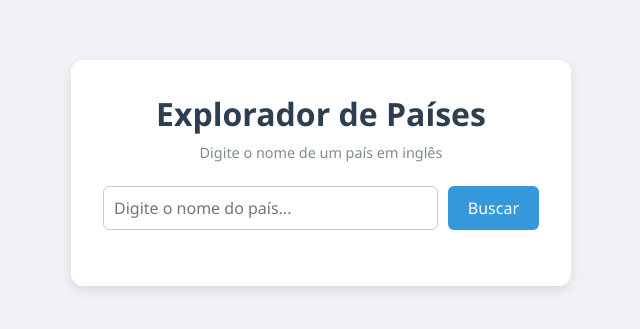
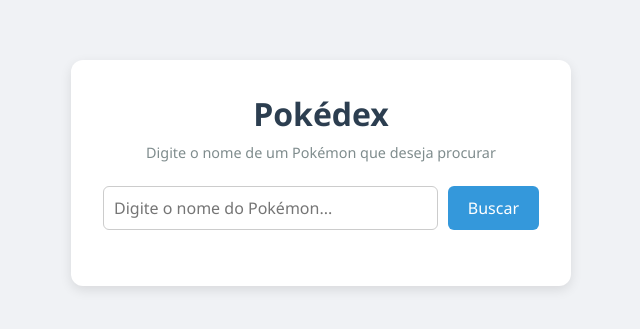
Before and after one commit to VictorMCoura/Bootcamp-2, a plain HTML site: page index.html in a window 1280 px wide. Shown: the part 227-556 px from the top of the page, without its empty margins (319-959 px from the left). Drawn offline with Linux system fonts and the light colour scheme.

Commit message:
Adicionando html

```diff
--- a/index.html
+++ b/index.html
@@ -3,21 +3,20 @@
 <head>
     <meta charset="UTF-8">
     <meta name="viewport" content="width=device-width, initial-scale=1.0">
-    <title>Atlas Mundi</title>
+    <title>Pokédex Web</title>
     <link rel="stylesheet" href="style.css">
 </head>
 <body>
     <main class="container">
-        <h1> Explorador de Países</h1>
-        <p>Digite o nome de um país em inglês </p>
+        <h1>Pokédex</h1>
+        <p>Digite o nome de um Pokémon que deseja procurar</p>
 
         <div class="busca">
-            <input type="text" id="campo-busca" placeholder="Digite o nome do país...">
+            <input type="text" id="campo-busca" placeholder="Digite o nome do Pokémon...">
             <button id="botao-buscar">Buscar</button>
         </div>
 
         <div id="resultado" class="resultado-area">
-
         </div>
     </main>
 
```
